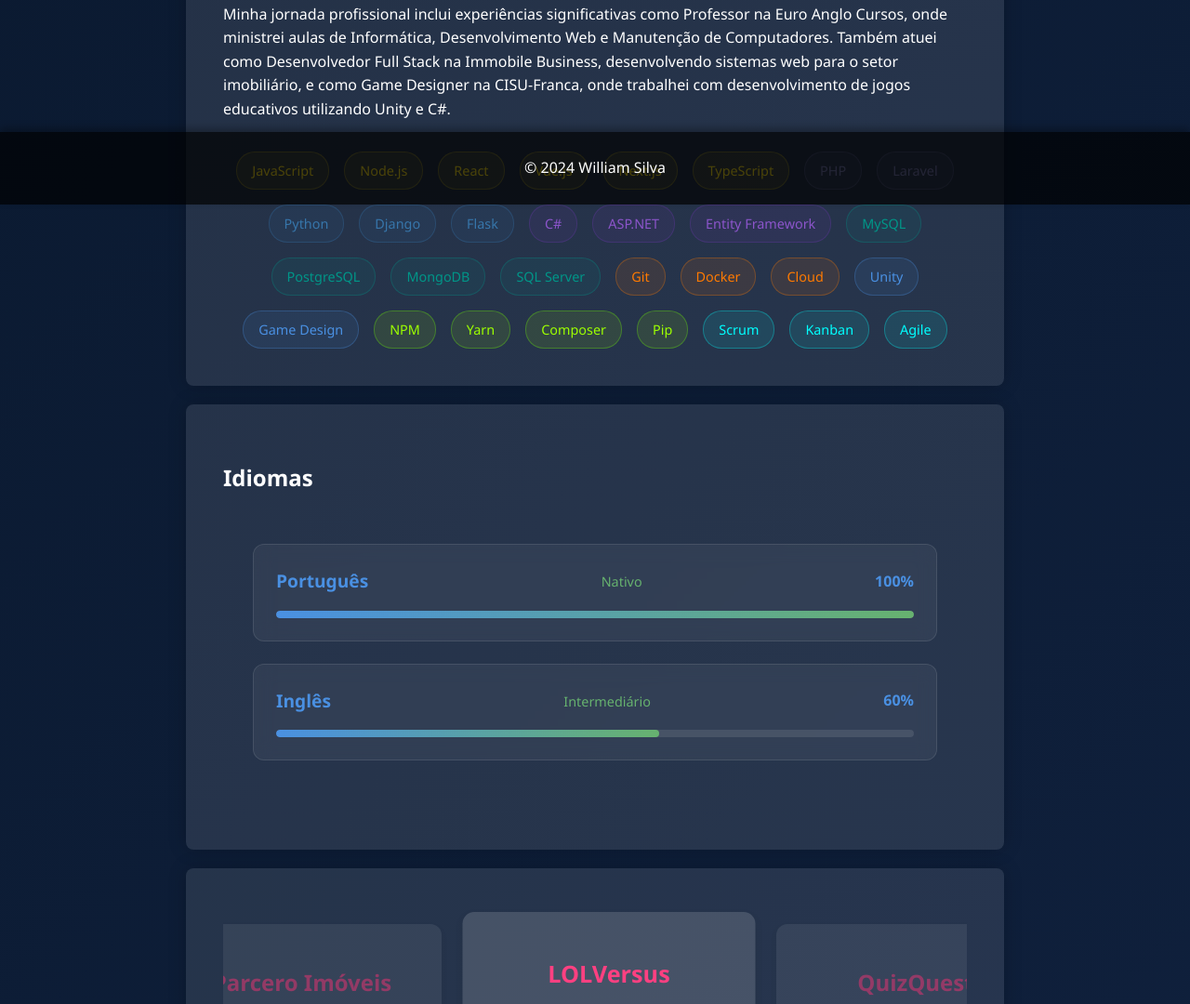
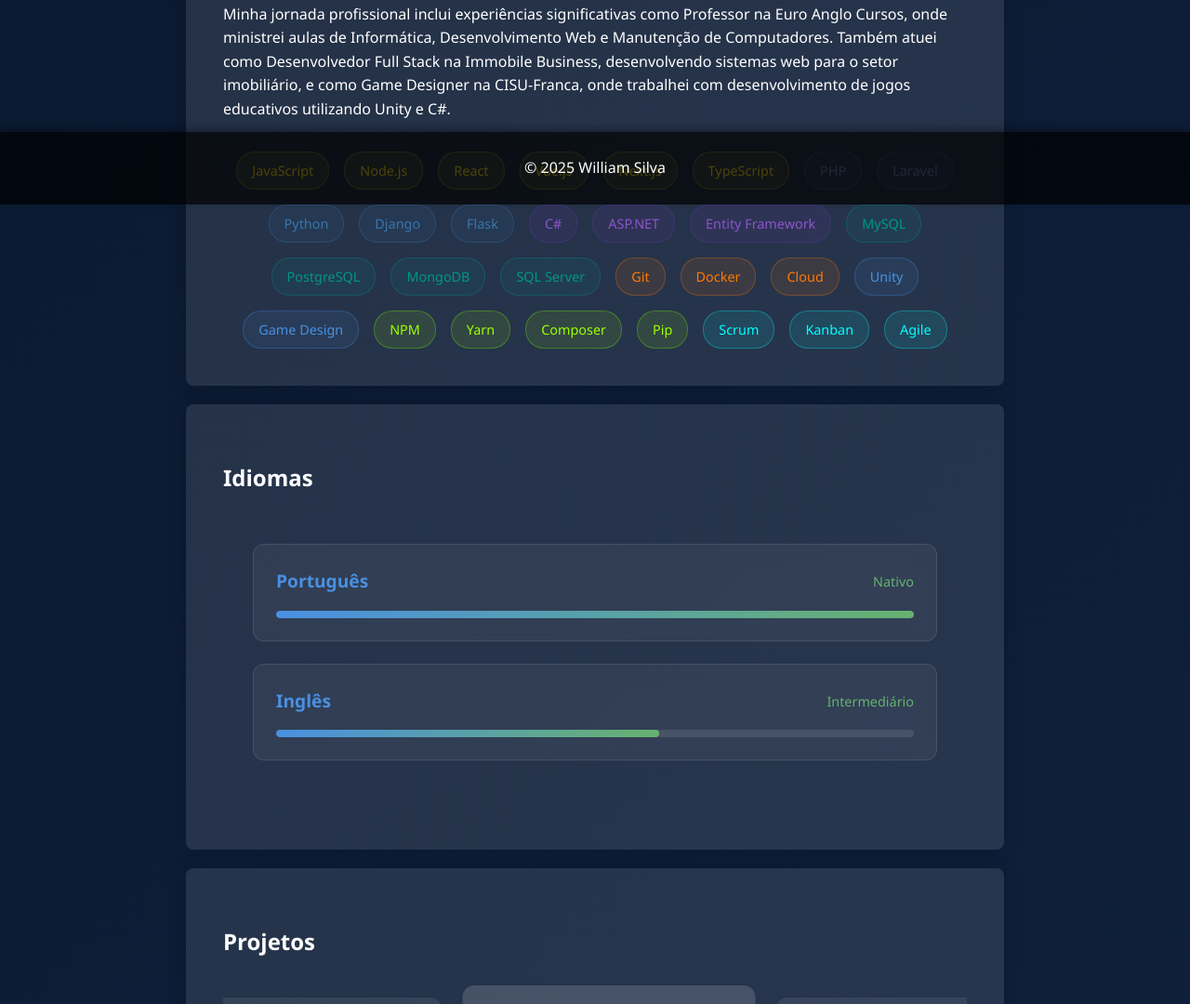
Before and after one commit to Williamhssilva/portifolio, a plain HTML site: page index.html in a window 1280 px wide. Shown: the part 580-1660 px from the top of the page at 93% size. Drawn offline with nearby package versions, Linux system fonts and the light colour scheme.

Commit message:
Bugs corrigidos

```diff
--- a/index.html
+++ b/index.html
@@ -125,9 +125,8 @@
             <div class="languages-container">
                 <div class="language-card">
                     <div class="language-info">
-                        <span class="language-name">Português</span>
-                        <span class="language-level">Nativo</span>
-                        <span class="language-percentage">100%</span>
+                        <span class="language-name" data-lang="portuguese">Português</span>
+                        <span class="language-level" data-level="native">Nativo</span>
                     </div>
                     <div class="progress-bar">
                         <div class="progress" style="width: 100%"></div>
@@ -136,9 +135,8 @@
 
                 <div class="language-card">
                     <div class="language-info">
-                        <span class="language-name">Inglês</span>
-                        <span class="language-level">Intermediário</span>
-                        <span class="language-percentage">60%</span>
+                        <span class="language-name" data-lang="english">Inglês</span>
+                        <span class="language-level" data-level="intermediate">Intermediário</span>
                     </div>
                     <div class="progress-bar">
                         <div class="progress" style="width: 60%"></div>
@@ -147,6 +145,7 @@
             </div>
         </section>
         <section id="projects" class="futuristic-section" aria-label="Meus Projetos">
+            <h2>Projetos</h2>
             <div class="carousel" role="region" aria-label="Carrossel de projetos">
                 <div class="carousel-track-container">
                     <ul class="carousel-track" role="list">
--- a/translations.js
+++ b/translations.js
@@ -39,7 +39,7 @@ const translations = {
         'send-button': 'Enviar Mensagem',
 
         // Footer
-        'footer-text': '© 2024 William Silva',
+        'footer-text': '© 2025 William Silva',
 
         // Notificações do formulário
         'form-empty-fields': 'Por favor, preencha todos os campos.',
@@ -111,7 +111,7 @@ const translations = {
         'send-button': 'Send Message',
 
         // Footer
-        'footer-text': '© 2024 William Silva',
+        'footer-text': '© 2025 William Silva',
 
         // Form notifications
         'form-empty-fields': 'Please fill in all fields.',
@@ -235,6 +235,27 @@ function setLanguage(lang) {
     // Atualiza conteúdo dos projetos
     updateProjectsContent();
 
+    // Atualiza seção de Idiomas
+    updateText('#languages h2', 'languages-title');
+    document.querySelectorAll('.language-card').forEach(card => {
+        const languageNameElement = card.querySelector('.language-name');
+        const languageLevelElement = card.querySelector('.language-level');
+
+        if (languageNameElement) {
+            const langKey = languageNameElement.getAttribute('data-lang');
+            if (langKey) {
+                languageNameElement.textContent = translations[lang][langKey];
+            }
+        }
+
+        if (languageLevelElement) {
+            const levelKey = languageLevelElement.getAttribute('data-level');
+            if (levelKey) {
+                languageLevelElement.textContent = translations[lang][levelKey];
+            }
+        }
+    });
+
     // Força a atualização do carousel
     const track = document.querySelector('.carousel-track');
     if (track) {
```
